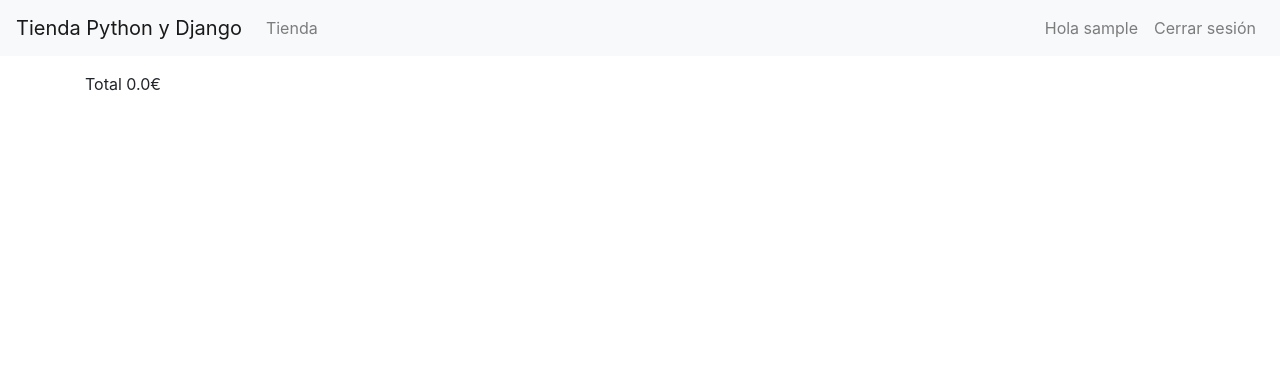
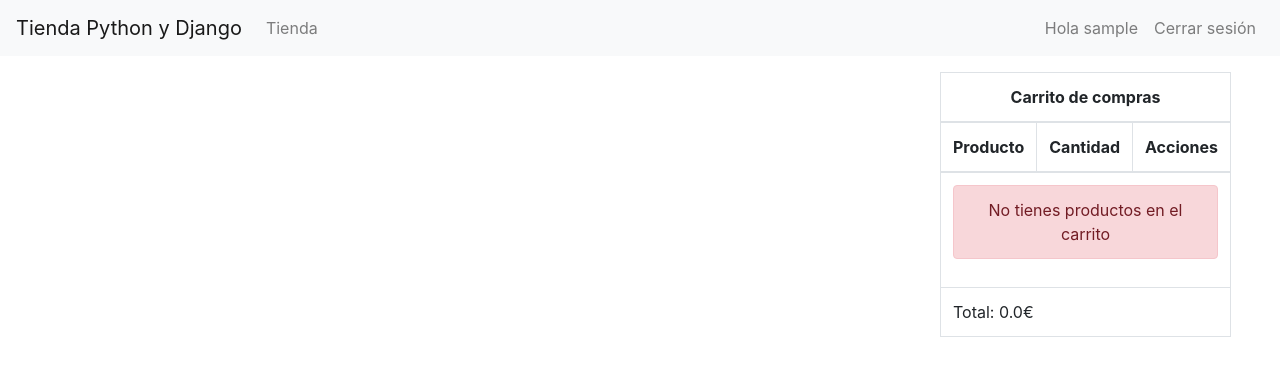
Before and after one commit to Fahrek/django_shop_test, a Django app: page /products/ in a window 1280 px wide. Shown: the top 376 px of the page. Run offline with Django 3.2, Linux system fonts and the light colour scheme; the visitor is signed in with stand-in values (Sample User, id 1); data that the repository does not hold is empty; some libraries are stand-ins or nearby versions.

Commit message:
dev cart widget

```diff
--- a/app/urls.py
+++ b/app/urls.py
@@ -8,4 +8,5 @@ urlpatterns = [
     path('admin/', admin.site.urls),
     path('autenticacion/', include('autenticacion.urls')),
     path('products/', include('products.urls')),
+    path('cart/', include('cart.urls')),
 ] + static(settings.MEDIA_URL, document_root=settings.MEDIA_ROOT)
--- a/cart/urls.py
+++ b/cart/urls.py
@@ -0,0 +1,11 @@
+from django.urls import path
+from .views import add_product, decrement_product, clear_cart, remove_product
+
+app_name = "cart"
+
+urlpatterns = [
+    path('clear/', clear_cart, name='clear_cart'),
+    path('add_product/<int:product_id>/', add_product, name='add_product'),
+    path('remove_product/<int:product_id>/', remove_product, name='remove_product'),
+    path('decrement_product/<int:product_id>/', decrement_product, name='decrement_product'),
+]
--- /dev/null
+++ b/templates/cart/widget.html
@@ -0,0 +1,58 @@
+{% load cart_tags %}
+
+<table class="table table-bordered">
+
+    <thead>
+        <tr>
+            <th class="text-center" colspan="3">
+                Carrito de compras
+            </th>
+        </tr>
+        <tr>
+            <th>Producto</th>
+            <th>Cantidad</th>
+            <th>Acciones</th>
+        </tr>
+    </thead>
+
+    <tbody>
+        {% if request.session.cart.items %}
+            {% for key, value in request.session.cart.items %}
+                <tr class="text-center">
+                    <td>{{ value.name     }}</td>
+                    <td>{{ value.quantity }}</td>
+                    <td>
+                        <a href="{% url 'cart:add_product' value.product_id %}" class="btn btn-sm btn-success"> + </a>
+                        <a href="{% url 'cart:decrement_product' value.product_id %}" class="ml-2 btn btn-sm btn-danger">
+                            - </a>
+                        Total {{ value.price|multiply:value.quantity|money_format:"€" }}
+                    </td>
+                </tr>
+            {% endfor %}
+        {% else %}
+            <tr>
+                <td colspan="3">
+                    <div class="alert alert-danger text-center">
+                        No tienes productos en el carrito
+                    </div>
+                </td>
+            </tr>
+        {% endif %}
+    </tbody>
+
+    <tfoot>
+        <tr>
+            <td colspan="3">
+                Total: {{ cart_total_amount|money_format:"€" }}
+            </td>
+        </tr>
+        {% if request.session.cart.items %}
+            <tr>
+                <td colspan="3">
+                    <a href="#" class="btn btn-success">Crear pedido</a>
+                </td>
+            </tr>
+        {% endif %}
+    </tfoot>
+
+</table>
--- a/templates/products/listado.html
+++ b/templates/products/listado.html
@@ -5,21 +5,24 @@
 {% block title %} Tienda {% endblock %}
 
 {% block content %}
-    Total {{ cart_total_amount|money_format:"€" }}
+{#    Total {{ cart_total_amount|money_format:"€" }}#}
     <div class="row">
         <div class="col-9">
             <div class="row">
                 {% for product in products %}
                     <div class="col-md-3 col-sm-12 col-lg-4">
                         <div class="card" style="width: 100%;">
-                            <img class="card-img-top" src="{{ product.image.url | default_if_none:'#' }}" style="width:100%;" alt="{{ product.name }}">
+                            <img class="card-img-top" src="{{ product.image.url | default_if_none:'#' }}"
+                                 style="width:100%;" alt="{{ product.name }}">
                             <div class="card-body">
-                                <h5 class="card-title">{{ product.name }}</h5>
+                                <h5 class="card-title">{{ product.name  }}</h5>
                                 <p class="card-text">{{ product.excerpt }}</p>
-                                <p class="card-text">{{ product.price }}€</p>
+                                <p class="card-text">{{ product.price   }}€</p>
                             </div>
                             <div class="card-footer text-center">
-                                <a href="#" class="btn btn-success">Añadir al carrito</a>
+                                <a href="{% url 'cart:add_product' product.id %}" class="btn btn-success">
+                                    Añadir al carrito
+                                </a>
                             </div>
                         </div>
                     </div>
@@ -27,7 +30,7 @@
             </div>
         </div>
         <div class="col-3">
-            {% comment %} Aquí va el widget de los productos que tiene el cliente en el carrito {% endcomment %}
+            {% include "cart/widget.html" %}
         </div>
     </div>
 {% endblock %}
```
